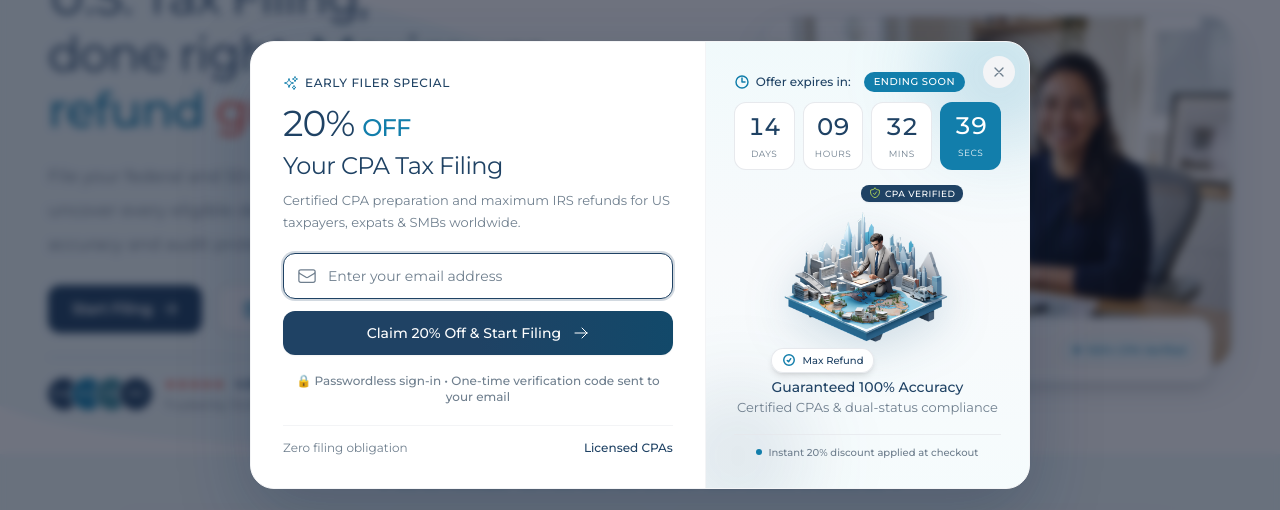
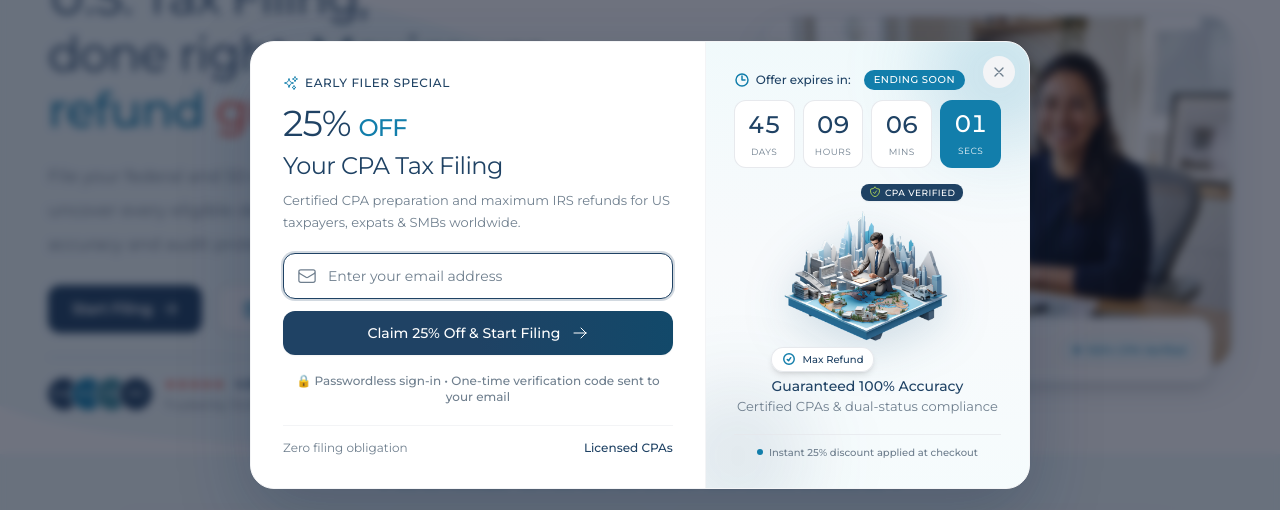
Before and after one commit to charankumardigitalraiz-max/irs-taxfiler-latest, a React (Vite) app: page / in a window 1280 px wide. Shown: the part 135-645 px from the top of the page. Built offline with nearby package versions, Linux system fonts and the light colour scheme; no server answers.

Commit message:
welcome model updated

```diff
--- a/src/web/components/WelcomeDialog.jsx
+++ b/src/web/components/WelcomeDialog.jsx
@@ -27,23 +27,9 @@ const WelcomeDialog = () => {
     seconds: 45,
   });
 
-  // Calculate live countdown timer (persists in localStorage so it ticks down accurately)
+  // Calculate live countdown timer towards fixed deadline
   useEffect(() => {
-    const getTargetTime = () => {
-      const stored = localStorage.getItem("welcomeOfferDeadline");
-      if (stored) {
-        const time = parseInt(stored, 10);
-        if (time > Date.now()) {
-          return time;
-        }
-      }
-      // Set to 14 days, 9 hours, 32 minutes from current visit
-      const newTarget = Date.now() + (14 * 24 * 3600 + 9 * 3600 + 32 * 60 + 45) * 1000;
-      localStorage.setItem("welcomeOfferDeadline", newTarget.toString());
-      return newTarget;
-    };
-
-    const targetTime = getTargetTime();
+    const targetTime = new Date('2026-12-31T23:59:59').getTime();
 
     const calculateTimeLeft = () => {
       const now = Date.now();
@@ -57,9 +43,7 @@ const WelcomeDialog = () => {
           seconds: Math.floor((difference % (1000 * 60)) / 1000),
         });
       } else {
-        // Automatically renew a 7-day grace window so it never stays at zero
-        const renewed = Date.now() + (7 * 24 * 3600 + 5 * 3600 + 15 * 60) * 1000;
-        localStorage.setItem("welcomeOfferDeadline", renewed.toString());
+        setTimeLeft({ days: 0, hours: 0, minutes: 0, seconds: 0 });
       }
     };
 
@@ -160,12 +144,12 @@ const WelcomeDialog = () => {
               <div>
                 {/* Mobile-Only Countdown Timer (Placed at top on mobile view, hidden on desktop) */}
                 <div className="block md:hidden mb-4 p-3 rounded-2xl bg-gradient-to-r from-[#EFF9FB] via-slate-50 to-[#EFF9FB] border border-gray-200/90 shadow-2xs">
-                  <div className="flex items-center justify-between text-xs text-primary font-medium mb-2 pr-7 sm:pr-8">
+                  <div className="flex items-center justify-between text-xs text-primary font-medium mb-2 pr-8 sm:pr-9">
                     <span className="inline-flex items-center gap-1.5">
                       <ClockIcon className="w-4 h-4 text-[#127EAB] stroke-[2.2]" />
                       <span>Offer expires in:</span>
                     </span>
-                    <span className="text-[10px] font-medium uppercase px-2 py-0.5 rounded-full bg-[#127EAB] text-white tracking-wider shrink-0">
+                    <span className="text-[10px] font-medium uppercase px-2 py-0.5 rounded-full bg-[#127EAB] text-white tracking-wider">
                       Ending Soon
                     </span>
                   </div>
@@ -219,7 +203,7 @@ const WelcomeDialog = () => {
                 {/* 20% OFF Offer Header */}
                 <div className="mt-1">
                   <div className="text-3xl sm:text-4xl font-normal text-[#1F4264] tracking-tight leading-none flex items-baseline gap-2">
-                    20% <span className="text-xl sm:text-2xl font-medium text-[#127EAB]">OFF</span>
+                    25% <span className="text-xl sm:text-2xl font-medium text-[#127EAB]">OFF</span>
                   </div>
                   <h2 className="text-xl sm:text-2xl font-normal text-primary tracking-tight leading-snug mt-1.5">
                     Your CPA Tax Filing
@@ -269,7 +253,7 @@ const WelcomeDialog = () => {
                       </span>
                     ) : (
                       <>
-                        <span>Claim 20% Off & Start Filing</span>
+                        <span>Claim 25% Off & Start Filing</span>
                         <ArrowRightIcon className="w-4 h-4 ml-1" />
                       </>
                     )}
@@ -297,12 +281,12 @@ const WelcomeDialog = () => {
 
               {/* Top Countdown Timer (Moved from Left Side) */}
               <div className="w-full relative z-10">
-                <div className="flex items-center justify-between text-xs text-primary font-medium mb-2.5 pr-8 sm:pr-9 pt-0.5">
+                <div className="flex items-center justify-between text-xs text-primary font-medium mb-2.5 pr-8 sm:pr-9">
                   <span className="inline-flex items-center gap-1.5">
                     <ClockIcon className="w-4 h-4 text-[#127EAB] stroke-[2.2]" />
                     <span>Offer expires in:</span>
                   </span>
-                  <span className="text-[10px] font-medium uppercase px-2.5 py-0.5 rounded-full bg-[#127EAB] text-white tracking-wider shrink-0">
+                  <span className="text-[10px] font-medium uppercase px-2.5 py-0.5 rounded-full bg-[#127EAB] text-white tracking-wider">
                     Ending Soon
                   </span>
                 </div>
@@ -383,7 +367,7 @@ const WelcomeDialog = () => {
               {/* Bottom Voucher Applied Tag */}
               <div className="pt-2.5 border-t border-gray-200/70 w-full flex items-center justify-center gap-1.5 text-[10px] text-slateText font-medium z-10">
                 <span className="w-1.5 h-1.5 rounded-full bg-[#127EAB]" />
-                <span>Instant 20% discount applied at checkout</span>
+                <span>Instant 25% discount applied at checkout</span>
               </div>
             </div>
           </motion.div>
```
